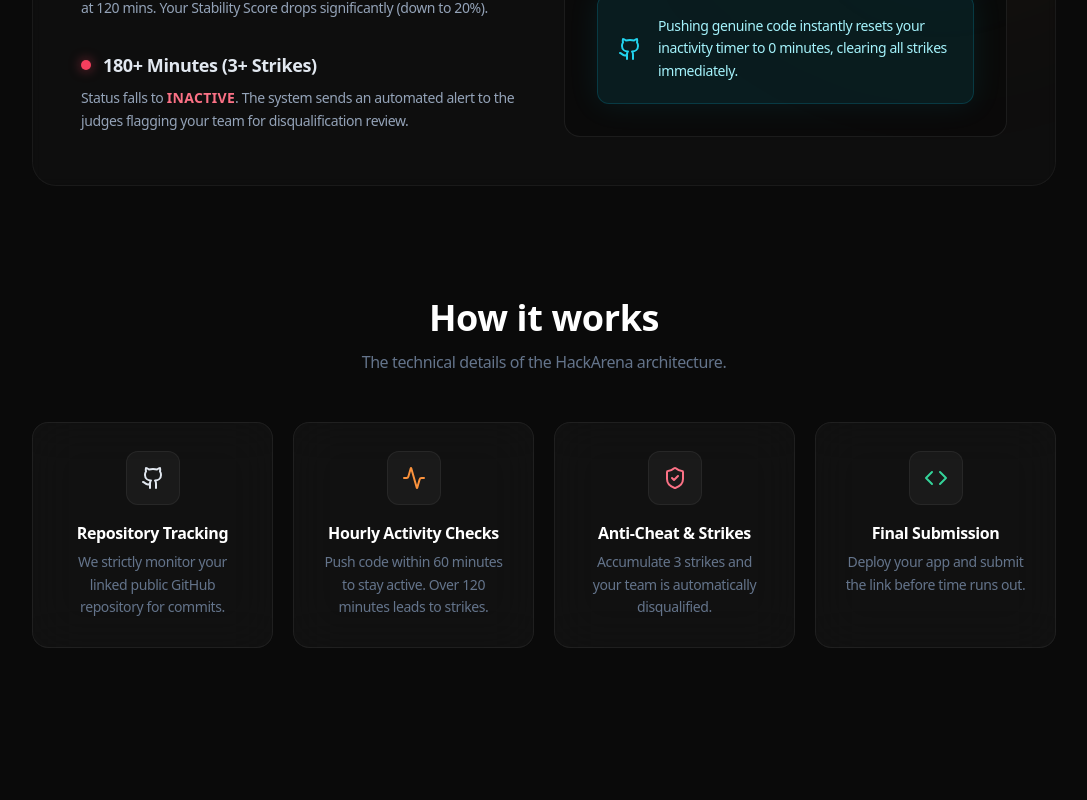
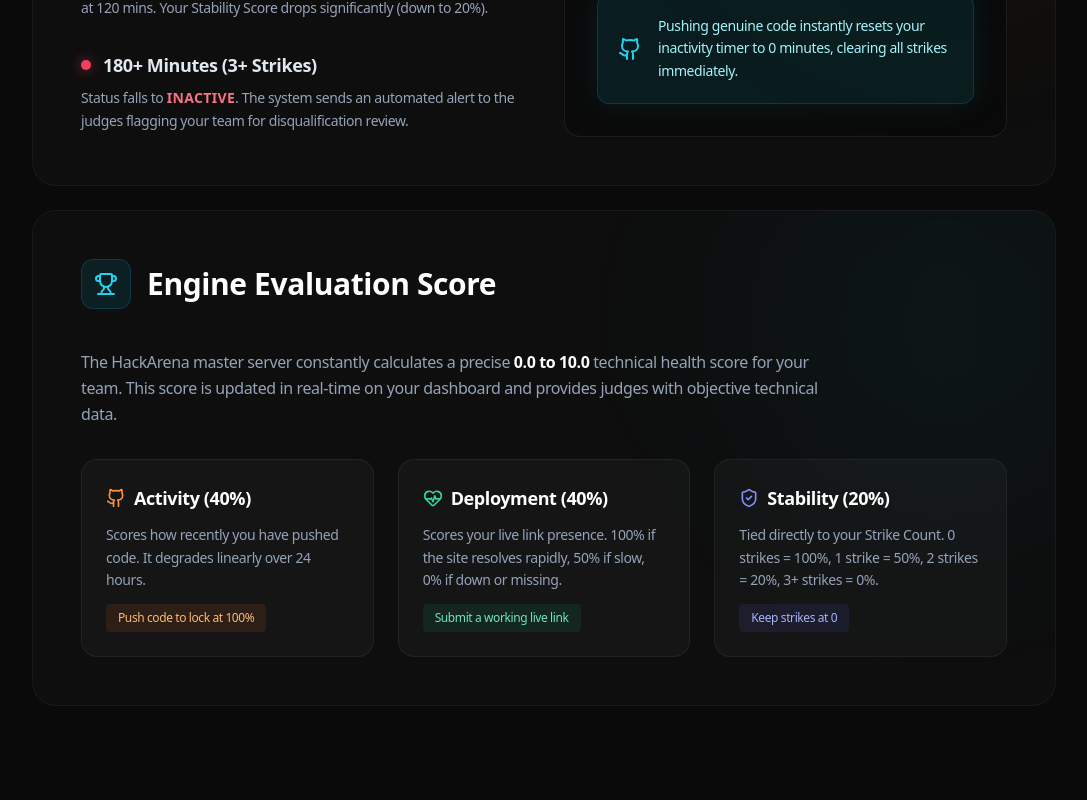
Before and after one commit to shreyas4546/hack_arena, a Next.js app: page / in a window 1280 px wide. Shown: the part 1680-2480 px from the top of the page, without its empty margins (96-1183 px from the left). Built offline with nearby package versions, Linux system fonts and the light colour scheme; no server answers; the database is empty.

Commit message:
feat: add scoring rules to landing page and unify admin score display

```diff
--- a/src/app/admin/scores/page.tsx
+++ b/src/app/admin/scores/page.tsx
@@ -94,24 +94,6 @@ export default function AdminJudgingMatrix() {
     }
   };
 
-  const calculateAutomatedBase = (team: Team) => {
-      // Raw engine evaluation score normalized out of 7 points for a quick suggestion.
-      let base = 0;
-      // 1. Commit Recency (max 3)
-      const minsDiff = differenceInMinutes(new Date(), new Date(team.last_push));
-      if (minsDiff < 60) base += 3;
-      else if (minsDiff < 180) base += 2;
-      else if (minsDiff < 360) base += 1;
-
-      // 2. Deployment Health (max 4)
-      if (team.deployment_status === 'live') base += 4;
-      else if (team.deployment_status === 'slow') base += 2;
-
-      // 3. Demerits
-      base -= (team.strike_count * 1);
-
-      return Math.max(0, Math.min(7, base));
-  };
 
   return (
     <main className="min-h-screen bg-[#020617] text-white p-6 md:p-12 selection:bg-rose-500/30">
@@ -150,7 +132,6 @@ export default function AdminJudgingMatrix() {
                 <tbody className="divide-y divide-white/5">
                   {teams.map((team) => {
                     const isEdited = localScores[team.id] !== (team.judge_score !== null ? team.judge_score.toString() : "");
-                    const suggestedBase = calculateAutomatedBase(team);
 
                     return (
                       <tr key={team.id} className={cn("hover:bg-white/[0.02] transition-colors", team.status === "disqualified" && "opacity-50 grayscale")}>
@@ -192,7 +173,6 @@ export default function AdminJudgingMatrix() {
                             <span className="text-xs text-slate-500 flex items-center gap-1">
                                Deploy: <span className={team.deployment_status === 'live' ? "text-emerald-400" : "text-amber-400"}>{team.deployment_status}</span>
                             </span>
-                            <span className="text-[10px] text-indigo-400 font-medium">Algorithmic Base: ~{suggestedBase}/7</span>
                           </div>
                         </td>
 
--- a/src/app/page.tsx
+++ b/src/app/page.tsx
@@ -3,7 +3,7 @@
 import { useState, useEffect } from "react";
 import { motion } from "framer-motion";
 import { Button } from "@/components/ui/button";
-import { Activity, Code, ShieldCheck, Github, AlertCircle, Terminal, Zap, Flag, Lock } from "lucide-react";
+import { Activity, Code, ShieldCheck, Github, AlertCircle, Terminal, Zap, Flag, Lock, Trophy, HeartPulse } from "lucide-react";
 import { cn } from "@/lib/utils";
 
 const fadeUp = {
@@ -211,6 +211,53 @@ export default function Home() {
             </div>
           </div>
         </motion.div>
+
+        {/* SCORING SYSTEM EXPLAINER */}
+        <motion.div
+          initial={{ opacity: 0, y: 40 }} whileInView={{ opacity: 1, y: 0 }}
+          viewport={{ once: true, margin: "-100px" }}
+          transition={{ duration: 0.7, delay: 0.3 }}
+          className="mt-6 bg-white/[0.02] border border-white/[0.05] rounded-3xl p-8 md:p-12 backdrop-blur-sm relative overflow-hidden group hover:border-cyan-500/20 transition-all duration-500"
+        >
+          <div className="absolute top-0 right-0 w-96 h-96 bg-cyan-500/5 rounded-full blur-[100px] pointer-events-none -mr-20 -mt-20 group-hover:bg-cyan-500/10 transition-colors duration-700" />
+
+          <div className="flex items-center gap-4 mb-10 relative z-10">
+            <div className="p-3 bg-cyan-500/10 rounded-xl border border-cyan-500/20">
+              <Trophy className="w-6 h-6 text-cyan-400" />
+            </div>
+            <h3 className="text-2xl md:text-3xl font-bold text-white">Engine Evaluation Score</h3>
+          </div>
+
+          <p className="text-slate-400 max-w-3xl leading-relaxed mb-8 relative z-10">
+            The HackArena master server constantly calculates a precise <strong className="text-white">0.0 to 10.0</strong> technical health score for your team. This score is updated in real-time on your dashboard and provides judges with objective technical data.
+          </p>
+
+          <div className="grid md:grid-cols-3 gap-6 relative z-10">
+            <div className="bg-white/[0.03] rounded-2xl p-6 border border-white/[0.05]">
+              <h4 className="text-lg font-bold text-white mb-3 flex items-center gap-2">
+                <Github className="w-5 h-5 text-orange-400" /> Activity (40%)
+              </h4>
+              <p className="text-sm text-slate-400 leading-relaxed mb-3">Scores how recently you have pushed code. It degrades linearly over 24 hours.</p>
+              <div className="text-xs font-medium px-3 py-1.5 bg-orange-500/10 text-orange-300 rounded max-w-fit">Push code to lock at 100%</div>
+            </div>
+
+            <div className="bg-white/[0.03] rounded-2xl p-6 border border-white/[0.05]">
+              <h4 className="text-lg font-bold text-white mb-3 flex items-center gap-2">
+                <HeartPulse className="w-5 h-5 text-emerald-400" /> Deployment (40%)
+              </h4>
+              <p className="text-sm text-slate-400 leading-relaxed mb-3">Scores your live link presence. 100% if the site resolves rapidly, 50% if slow, 0% if down or missing.</p>
+              <div className="text-xs font-medium px-3 py-1.5 bg-emerald-500/10 text-emerald-300 rounded max-w-fit">Submit a working live link</div>
+            </div>
+
+            <div className="bg-white/[0.03] rounded-2xl p-6 border border-white/[0.05]">
+              <h4 className="text-lg font-bold text-white mb-3 flex items-center gap-2">
+                <ShieldCheck className="w-5 h-5 text-indigo-400" /> Stability (20%)
+              </h4>
+              <p className="text-sm text-slate-400 leading-relaxed mb-3">Tied directly to your Strike Count. 0 strikes = 100%, 1 strike = 50%, 2 strikes = 20%, 3+ strikes = 0%.</p>
+              <div className="text-xs font-medium px-3 py-1.5 bg-indigo-500/10 text-indigo-300 rounded max-w-fit">Keep strikes at 0</div>
+            </div>
+          </div>
+        </motion.div>
       </motion.div>
 
       {/* HOW IT WORKS */}
```
